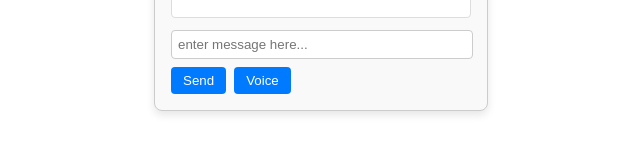
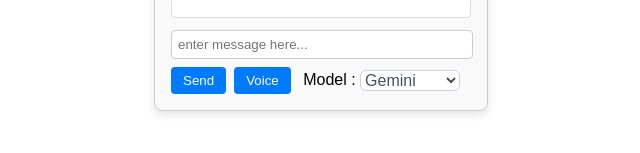
Before and after one commit to Rahul6700/openturf, a React (Create React App) app in the folder frontend/widget/: page / in a window 1280 px wide. Shown: the part 267-420 px from the top of the page, without its empty margins (319-959 px from the left). Built offline with nearby package versions, Linux system fonts and the light colour scheme.

Commit message:
fix: FE call includes model

```diff
--- a/frontend/widget/src/index.css
+++ b/frontend/widget/src/index.css
@@ -54,3 +54,27 @@ button:hover {
 button:active {
   background-color: #004494;
 }
+
+.select-button {
+  display: inline-block;
+  width: 100px;
+  font-size: 1rem;
+  line-height: 1.5;
+  color: #495057;
+  background-color: #fff;
+  border: 1px solid #ced4da;
+  border-radius: 0.375rem;
+  transition: border-color 0.15s ease-in-out, box-shadow 0.15s ease-in-out;
+  vertical-align: middle;
+}
+
+.select-button:focus {
+  border-color: #007bff;
+  outline: 0;
+  box-shadow: 0 0 0 0.2rem rgba(0, 123, 255, 0.25);
+}
+
+select option:hover {
+  background-color: #007bff;
+  color: white;
+}
--- a/frontend/widget/src/widget.js
+++ b/frontend/widget/src/widget.js
@@ -4,10 +4,11 @@ import './index.css'
 
 function Widget() {
 
-  const apikey = 'a8dabd14dc811cd82239347883cf692855743660231cbc074978421418feb7f4'
+  const apikey = '1379e4b84850a7b0478053ab1ed904e03026a14308411f02fd9d7fb1d433576b'
 
   const [messages, setmessages] = useState([]);
   const [input, setinput] = useState("");
+  const [model, setmodel] = useState("gemini");
 
   const handleText = async () => {
 
@@ -37,7 +38,8 @@ function Widget() {
           "Authorization": apikey
         },
         body: JSON.stringify({
-        query: input
+        query: input,
+        model : model
       })
     });
     console.log('recieved response from backend')
@@ -120,6 +122,13 @@ const handleVoice = () => {
       <input type="text" value={input} placeholder="enter message here..." onChange={(e) => setinput(e.target.value)} />
       <button onClick={handleText}>Send</button>
       <button onClick={handleVoice}>Voice</button>
+      <label> Model : </label>
+      <select className="select-button" value={model} onChange={(e)=>{setmodel(e.target.value)}}>
+        <option value="gemini">Gemini</option>
+        <option value="deepseek">DeepSeek</option>
+        <option value="Mistral">Mistral</option>
+        <option value="kimi-dev">Kimi-dev</option>
+      </select>
     </div>
   );
 }
```
Also changed, not shown: 1 other file (tests, documents, lock files or other folders).
